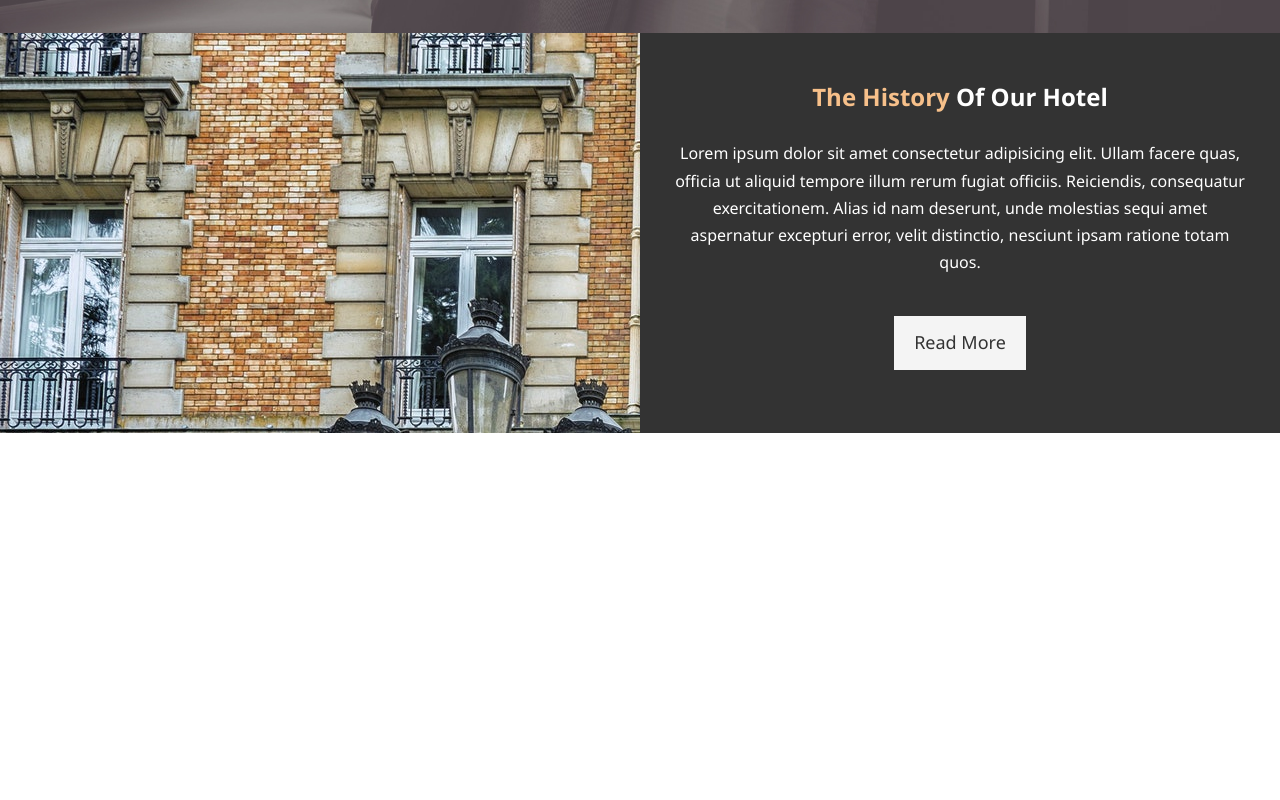
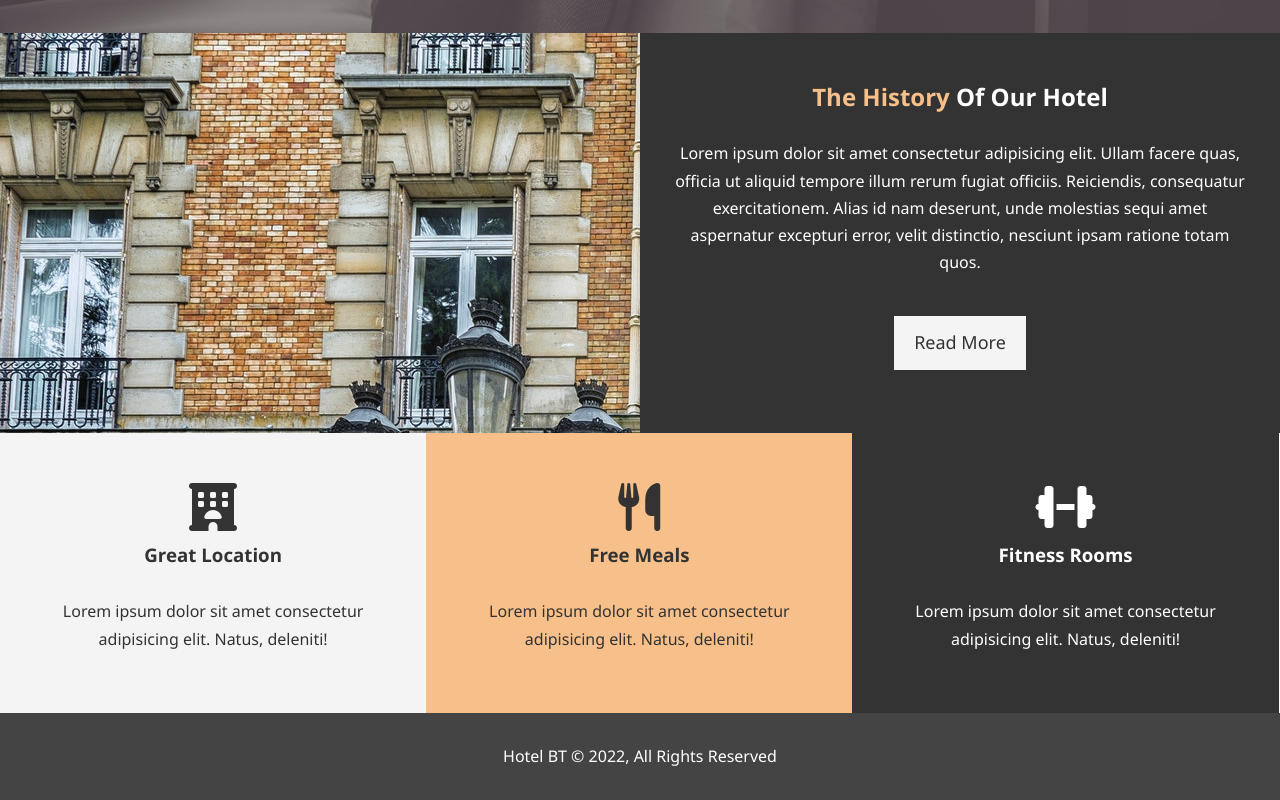
Before and after one commit to cmd0160/Hotel_BT, a plain HTML site: page index.html in a window 1280 px wide. Shown: the part 634-1434 px from the top of the page. Before the commit the page ends 1067 px from the top, so only its background shows below. Drawn offline with Linux system fonts and the light colour scheme.

Commit message:
finished styling home page

```diff
--- a/css/style.css
+++ b/css/style.css
@@ -66,15 +66,20 @@
     background: #333;
     color: #fff;
 }
+
 .bg-light {
     background: #f4f4f4;
-    color: #fff;
+    color: #333;
 }
 
 .bg-primary {
-    background: #333;
-    color: #f7c08a;
+    background: #f7c08a;
+    color: #333;
 
+}
+
+.clr {
+    clear: both;
 }
 
 /* Navbar */
@@ -162,3 +167,21 @@
 #home-info .info-content p {
     padding-bottom: 30px;
 }
+
+.box {
+    float: left;
+    width: 33.3%;
+    padding: 50px;
+    text-align: center;
+}
+
+.box i {
+    margin-bottom: 10px;
+}
+
+#main-footer {
+    text-align: center;
+    background: #444;
+    color: white;
+    padding: 20px;
+}
--- a/index.html
+++ b/index.html
@@ -6,6 +6,7 @@
     <meta http-equiv="X-UA-Compatible" content="IE=edge">
     <meta name="viewport" content="width=device-width, initial-scale=1.0">
     <meta name="description" content="Welcome to the most extraordinary hotel in Boston, MA" />
+    <script src="https://kit.fontawesome.com/8ea6a701f3.js" crossorigin="anonymous"></script>
     <link rel="stylesheet" href="./css/style.css">
     <title>Hotel BT | Welcome</title>
 </head>
@@ -43,8 +44,29 @@
             </p>
             <a href="about.html" class="btn btn-light">Read More</a>
         </div>
+    </section>
 
+    <section id="features">
+        <div class="box bg-light">
+            <i class="fa-solid fa-hotel fa-3x"></i>
+            <h3>Great Location</h3>
+            <p>Lorem ipsum dolor sit amet consectetur adipisicing elit. Natus, deleniti!</p>
+        </div>
+        <div class="box bg-primary">
+            <i class="fa-solid fa-utensils fa-3x"></i>
+            <h3>Free Meals</h3>
+            <p>Lorem ipsum dolor sit amet consectetur adipisicing elit. Natus, deleniti!</p>
+        </div>
+        <div class="box bg-dark">
+            <i class="fa-solid fa-dumbbell fa-3x"></i>
+            <h3>Fitness Rooms</h3>
+            <p>Lorem ipsum dolor sit amet consectetur adipisicing elit. Natus, deleniti!</p>
+        </div>
     </section>
+    <div class="clr"></div>
+    <footer id="main-footer">
+        <p>Hotel BT &copy; 2022, All Rights Reserved</p>
+    </footer>
 </body>
 
 </html>
```
